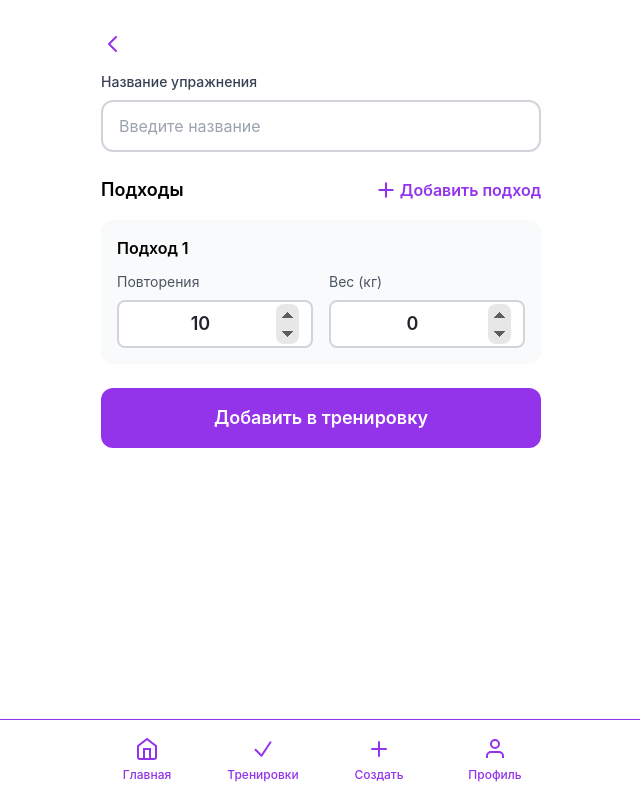
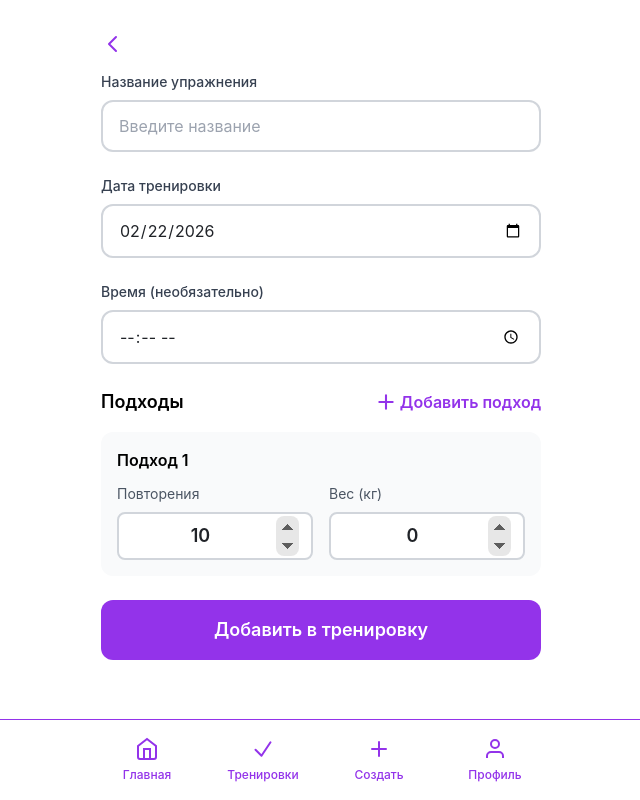
Before and after one commit to timplay75-wq/gym-tracker, a React (Vite) app: page /setup-exercise in a window 1280 px wide. Shown: the whole page, without its empty margins (319-959 px from the left). Built offline with nearby package versions, Linux system fonts and the light colour scheme.

Commit message:
feat: добавить поля для указания даты и времени тренировки (время необязательно)

```diff
--- a/src/pages/SetupExercise.tsx
+++ b/src/pages/SetupExercise.tsx
@@ -16,6 +16,11 @@ export const SetupExercise = () => {
   const categoryName = location.state?.categoryName as string || '';
 
   const [name, setName] = useState(exerciseName);
+  const [date, setDate] = useState(() => {
+    const today = new Date();
+    return today.toISOString().split('T')[0]; // YYYY-MM-DD
+  });
+  const [time, setTime] = useState('');
   const [sets, setSets] = useState<Set[]>([
     { id: '1', reps: 10, weight: 0 }
   ]);
@@ -45,6 +50,8 @@ export const SetupExercise = () => {
       name,
       categoryId,
       categoryName,
+      date,
+      time: time || null,
       sets: sets.map(s => ({ reps: s.reps, weight: s.weight }))
     };
     console.log('Сохранение упражнения:', exercise);
@@ -76,6 +83,32 @@ export const SetupExercise = () => {
             onChange={(e) => setName(e.target.value)}
             className="w-full px-4 py-3 border-2 border-gray-300 rounded-xl focus:border-[#9333ea] focus:outline-none text-base"
             placeholder="Введите название"
+          />
+        </div>
+
+        {/* Дата и время */}
+        <div className="mb-6">
+          <label className="block text-sm font-medium text-gray-700 mb-2">
+            Дата тренировки
+          </label>
+          <input
+            type="date"
+            value={date}
+            onChange={(e) => setDate(e.target.value)}
+            className="w-full px-4 py-3 border-2 border-gray-300 rounded-xl focus:border-[#9333ea] focus:outline-none text-base"
+          />
+        </div>
+
+        <div className="mb-6">
+          <label className="block text-sm font-medium text-gray-700 mb-2">
+            Время (необязательно)
+          </label>
+          <input
+            type="time"
+            value={time}
+            onChange={(e) => setTime(e.target.value)}
+            className="w-full px-4 py-3 border-2 border-gray-300 rounded-xl focus:border-[#9333ea] focus:outline-none text-base"
+            placeholder="Выберите время"
           />
         </div>
 
```
